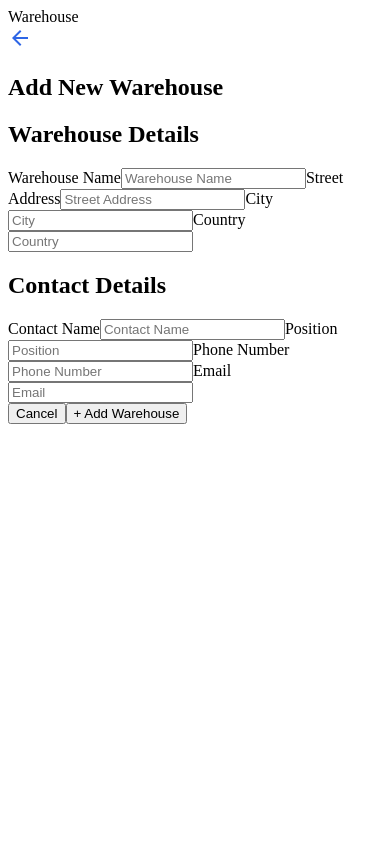
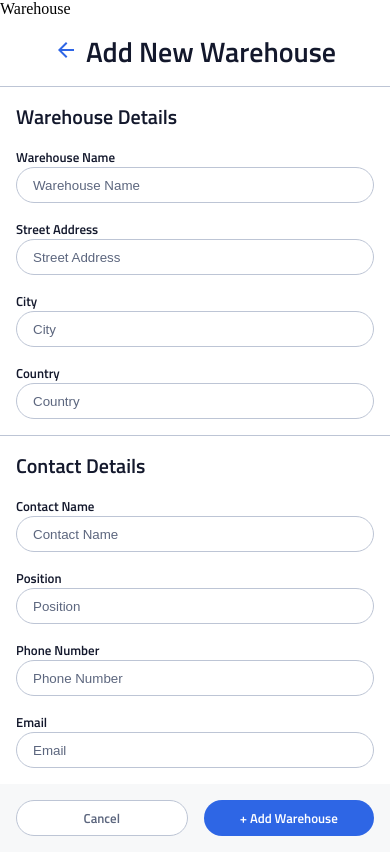
Before and after one commit to eosook/honey-bee-instock, a React (Vite) app: page / in a window 390 px wide. Built offline with nearby package versions, Linux system fonts and the light colour scheme.

Commit message:
add mobile styles form inputs and add warehouse components

```diff
--- a/src/App.jsx
+++ b/src/App.jsx
@@ -1,4 +1,5 @@
 import { BrowserRouter, Routes, Route } from "react-router-dom";
+import "./App.scss";
 import WareHouse from "./pages/WareHouse/WareHouse";
 import Inventory from "./pages/Inventory/Inventory";
 import ErrorPage from "./pages/ErrorPage/ErrorPage";
--- a/src/App.scss
+++ b/src/App.scss
@@ -1,7 +1,7 @@
-//gloabl resets
+//global resets
 *,
-*:before,
-*:after {
+*::before,
+*::after {
   -webkit-box-sizing: border-box;
   -moz-box-sizing: border-box;
   box-sizing: border-box;
--- a/src/components/AddWarehouse/AddWarehouse.jsx
+++ b/src/components/AddWarehouse/AddWarehouse.jsx
@@ -6,7 +6,7 @@ function AddWarehouse() {
   return (
     <section className="add-warehouse">
       <div className="add-warehouse__heading">
-        <Link className="add-warehouse__link">
+        <Link className="add-warehouse__link" to={"/"}>
           <img
             className="add-warehouse__icon"
             src="src/assets/icons/arrow_back-24px.svg"
@@ -19,40 +19,32 @@ function AddWarehouse() {
         <div className="form__details">
           <h2 className="form__subheading">Warehouse Details</h2>
           <FormInput
-            labelClass="form__label"
             htmlFor="warehouse-name"
             label="Warehouse Name"
-            inputClass="form__input"
             id="warehouse-name"
             name="warehouse-name"
             type="text"
             placeholder="Warehouse Name"
           />
           <FormInput
-            labelClass="form__label"
             htmlFor="address"
             label="Street Address"
-            inputClass="form__input"
             id="address"
             name="address"
             type="text"
             placeholder="Street Address"
           />
           <FormInput
-            labelClass="form__label"
             htmlFor="city"
             label="City"
-            inputClass="form__input"
             id="city"
             name="city"
             type="text"
             placeholder="City"
           />
           <FormInput
-            labelClass="form__label"
             htmlFor="country"
             label="Country"
-            inputClass="form__input"
             id="country"
             name="country"
             type="text"
@@ -62,40 +54,32 @@ function AddWarehouse() {
         <div className="form__contact">
           <h2 className="form__subheading">Contact Details</h2>
           <FormInput
-            labelClass="form__label"
             htmlFor="contact-name"
             label="Contact Name"
-            inputClass="form__input"
             id="contact-name"
             name="contact-name"
             type="text"
             placeholder="Contact Name"
           />
           <FormInput
-            labelClass="form__label"
             htmlFor="position"
             label="Position"
-            inputClass="form__input"
             id="position"
             name="position"
             type="text"
             placeholder="Position"
           />
           <FormInput
-            labelClass="form__label"
             htmlFor="phone"
             label="Phone Number"
-            inputClass="form__input"
             id="phone"
             name="phone"
             type="text"
             placeholder="Phone Number"
           />
           <FormInput
-            labelClass="form__label"
             htmlFor="email"
             label="Email"
-            inputClass="form__input"
             id="email"
             name="email"
             type="text"
--- a/src/components/AddWarehouse/AddWarehouse.scss
+++ b/src/components/AddWarehouse/AddWarehouse.scss
@@ -1,3 +1,70 @@
 @use "../../styles/partials/mixins" as *;
 @use "../../styles/partials/typography" as *;
 @use "../../styles/partials/variables" as *;
+
+.add-warehouse {
+  color: $instock-black;
+  background-color: $white;
+  width: 100%;
+
+  &__heading {
+    @include divider-horizontal;
+    display: flex;
+    justify-content: center;
+    gap: 0.5rem;
+    padding: 0 1rem;
+  }
+
+  &__link {
+    align-self: center;
+  }
+
+  &__title {
+    @include mobile-header;
+    padding: 1rem 0;
+  }
+}
+
+.form {
+  &__details {
+    @include divider-horizontal;
+    display: flex;
+    flex-direction: column;
+    gap: 1rem;
+    padding: 1rem;
+  }
+
+  &__subheading {
+    @include mobile-subheader;
+  }
+
+  &__contact {
+    @extend .form__details;
+    border: none;
+  }
+
+  &__buttons {
+    background-color: $light-grey;
+    display: flex;
+    gap: 1rem;
+    padding: 1rem;
+  }
+}
+
+.button {
+  &__cancel {
+    @include mobile-buttons-form-fields;
+    @include mobile-labels;
+    background-color: $white;
+    color: $slate;
+    border: 1px solid $cloud;
+  }
+
+  &__add-warehouse {
+    @include mobile-buttons-form-fields;
+    @include mobile-labels;
+    background-color: $instock-indigo;
+    color: $white;
+    border: none;
+  }
+}
--- a/src/components/FormInput/FormInput.jsx
+++ b/src/components/FormInput/FormInput.jsx
@@ -1,25 +1,19 @@
-function FormInput({
-  labelClass,
-  htmlFor,
-  label,
-  inputClass,
-  id,
-  name,
-  placeholder,
-}) {
+import "./FormInput.scss";
+
+function FormInput({ htmlFor, label, id, name, placeholder }) {
   return (
-    <>
-      <label className={labelClass} htmlFor={htmlFor}>
+    <div className="form__field">
+      <label className="form__label" htmlFor={htmlFor}>
         {label}
       </label>
       <input
-        className={inputClass}
+        className="form__input"
         id={id}
         name={name}
         type="text"
         placeholder={placeholder}
       />
-    </>
+    </div>
   );
 }
 
--- a/src/components/FormInput/FormInput.scss
+++ b/src/components/FormInput/FormInput.scss
@@ -0,0 +1,19 @@
+@use "../../styles/partials/mixins" as *;
+@use "../../styles/partials/typography" as *;
+@use "../../styles/partials/variables" as *;
+
+.form {
+  &__label {
+    @include mobile-labels;
+    padding-bottom: 4px;
+  }
+
+  &__input {
+    @include mobile-buttons-form-fields;
+    border: 1px solid $cloud;
+
+    &::placeholder {
+      color: $slate;
+    }
+  }
+}
--- a/src/styles/partials/_mixins.scss
+++ b/src/styles/partials/_mixins.scss
@@ -118,6 +118,7 @@
 @mixin mobile-buttons-form-fields {
   height: 36px;
   width: 100%;
+  padding: 0 16px;
   border-radius: 20px;
 }
 
@@ -163,3 +164,12 @@
   color: $red;
   background-color: rgba($color: #c94515, $alpha: 0.7);
 }
+
+//miscellaneous
+@mixin divider-horizontal {
+  border-bottom: 1px solid $cloud;
+}
+
+@mixin divider-vertical {
+  border-right: 1px solid $cloud;
+}
--- a/src/styles/partials/_typography.scss
+++ b/src/styles/partials/_typography.scss
@@ -1,15 +1,15 @@
 @font-face {
-  font-family: Titillium, Arial, Helvetica, sans-serif;
+  font-family: Titillium;
   src: url("../../assets/fonts/TitilliumWeb-SemiBold.ttf");
   font-style: normal;
   font-weight: 600;
 }
 
 @font-face {
-  font-family: Titillium, Arial, Helvetica, sans-serif;
+  font-family: Titillium;
   src: url("../../assets/fonts/TitilliumWeb-Regular.ttf");
   font-style: normal;
   font-weight: 400;
 }
 
-$primary-font: Tittilium;
+$primary-font: Titillium;
```
